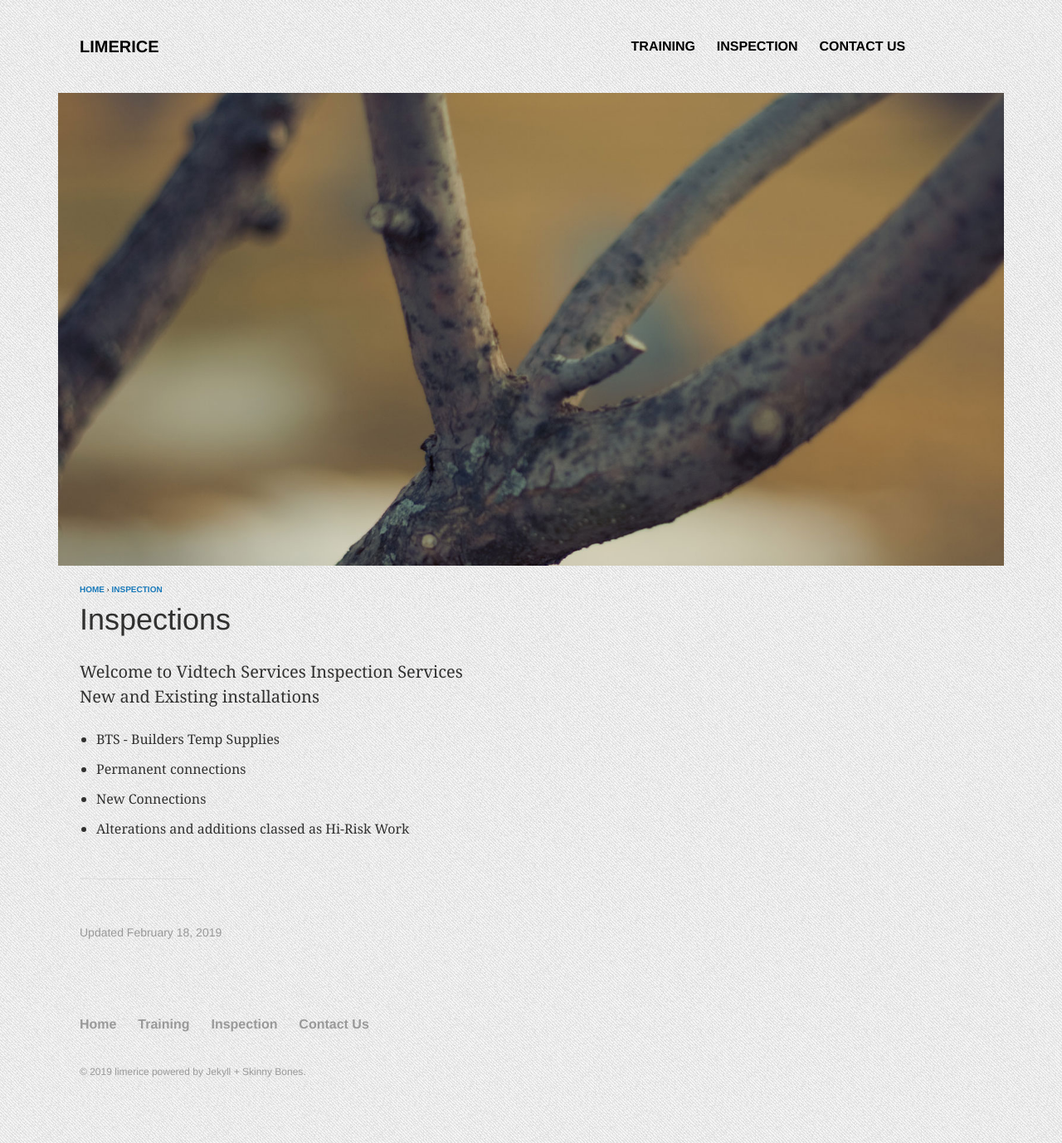
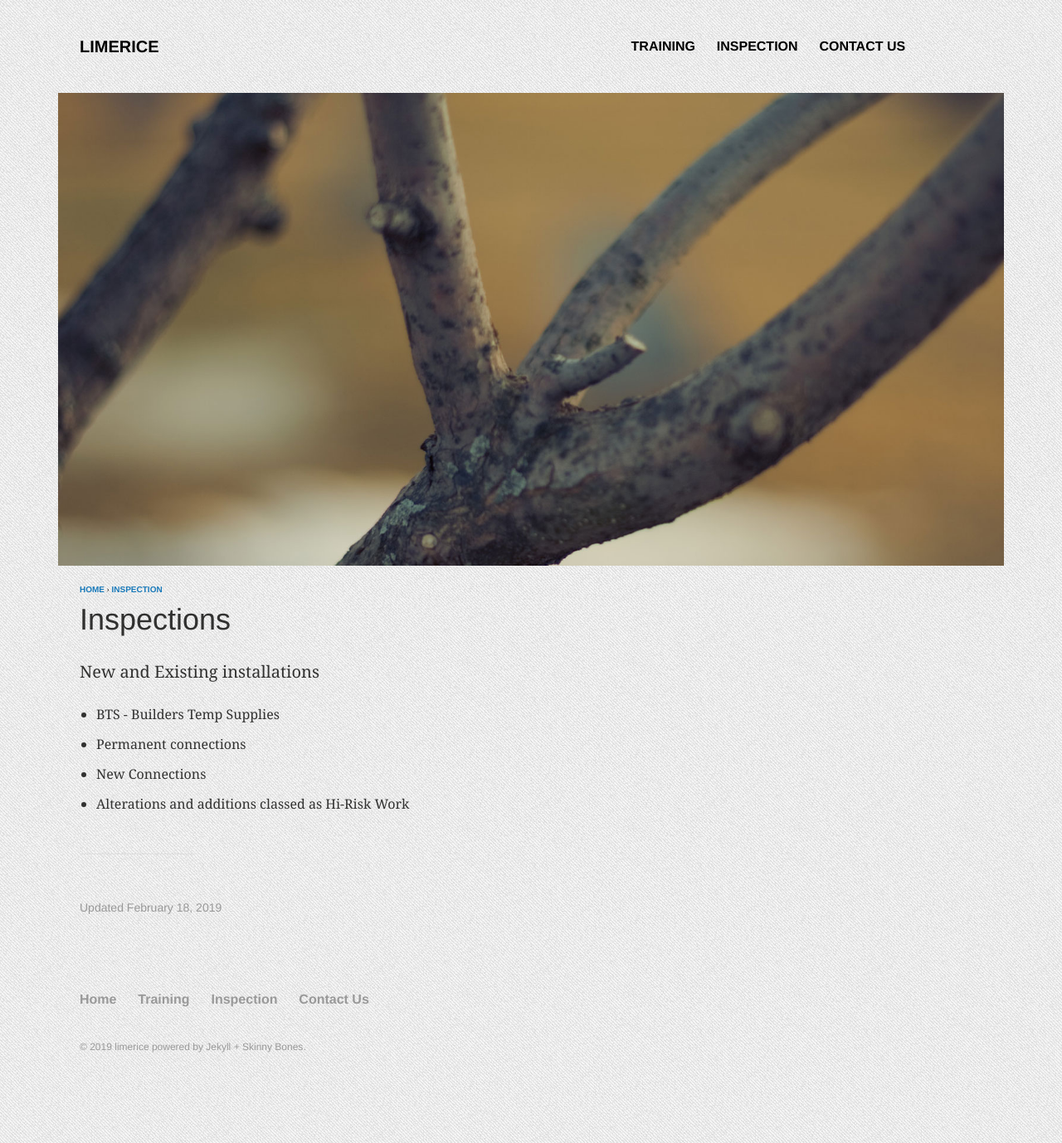
Before and after one commit to DarrenHobern/limerice, a Jekyll site: the page built from _posts/inspection/2016-11-11-highriskinspections.md, in a window 1280 px wide. Shown: the whole page at 83% size. Built offline with Jekyll 4.4.1, drawn with Linux system fonts in a browser that asks for light colours.

Commit message:
Format change and layout of heading

```diff
--- a/_posts/inspection/2016-11-11-highriskinspections.md
+++ b/_posts/inspection/2016-11-11-highriskinspections.md
@@ -10,7 +10,6 @@ image:
   feature:  branch-1600x800.jpg
   teaser:   branch-400x250.jpg
 ---
-Welcome to Vidtech Services Inspection Services
 New and Existing installations
 
  - BTS -  Builders Temp Supplies
```
